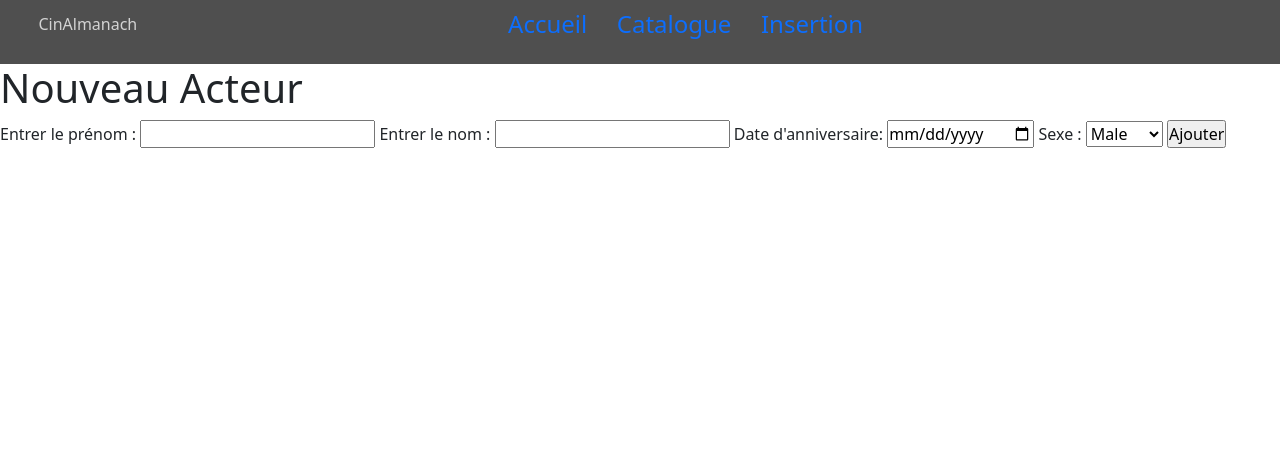
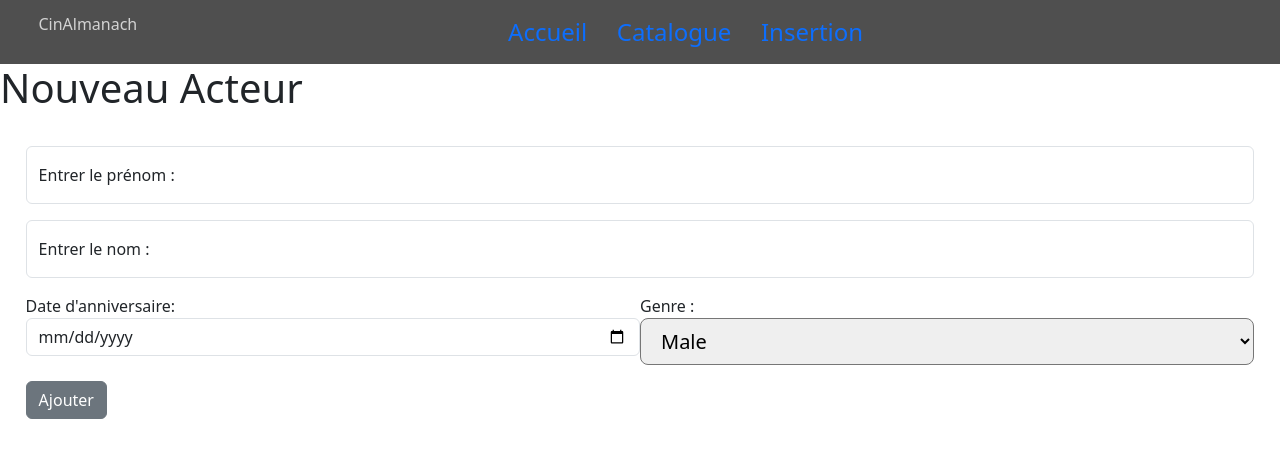
Before and after one commit to YannickLeCam/Cinema-App, a PHP site: template view/createActor.php in a window 1280 px wide. Shown: the top 458 px of the page. Run offline with PHP 8.4, Linux system fonts and the light colour scheme; the template is opened without the code that fills it, so the values that code supplies are empty.

Commit message:
add(Boostrap on Actor / Director Form)

```diff
--- a/public/css/style.css
+++ b/public/css/style.css
@@ -34,6 +34,7 @@ header nav{
 header nav ul{
     display: flex;
     gap : 10%;
+    margin:0;
 }
 
 header nav li{
@@ -83,6 +84,7 @@ header a:visited , header a:checked {
     justify-content: center;
     align-items: center;
     gap: 7%;
+    margin: 0;
 }
 
 #navList li,#navCreate li{
@@ -247,8 +249,16 @@ header a:visited , header a:checked {
     transition: 0.5s;
 }
 
-
-input:focus{
-    border: 5px rgba(49, 49, 49,0.6) solid;
-    box-shadow: 5px rgb(49, 49, 49);
+form{
+    padding: 2%;
 }
+.form-select:focus,.form-control:focus{
+    box-shadow: 7px 7px 7px rgb(212, 212, 212);
+    border-color :2px rgb(49, 49, 49) solid;
+}
+.form-sub-container {
+    display: grid;
+    grid-template-columns: repeat( 2,1fr);
+    grid-template-rows: 5% , 5%;
+    align-items: start;
+}
--- a/view/createActor.php
+++ b/view/createActor.php
@@ -12,19 +12,30 @@ echo $navService->navCreate();
 ?>
 
 <form action="./index.php?action=createActor" method="post">
-    <label for="name">Entrer le prénom :</label>
-    <input type="text" name="firstname" id="" value="<?=isset($data["firstname"])?htmlentities($data["firstname"]):""?>">
-    <label for="name">Entrer le nom :</label>
-    <input type="text" name="name" id="" value="<?=isset($data["name"])?htmlentities($data["name"]):""?>">
-    <label for="birthday">Date d'anniversaire:</label>
-    <input type="date" id="birthday" name="birthday" value="<?=(isset($data['birthday']) ? $data['birthday'] :"")?>">
-    <label for="genre">Sexe :</label>
-    <select name="genre" id="">
-        <option value="Male" <?=(isset($data['genre'])? ($data['genre']=='Male'?"selected":"" ):"" )?>>Male</option>
-        <option value="Female" <?=(isset($data['genre'])? ($data['genre']=='Female'?"selected":"" ):"" )?>>Female</option>
-        <option value="Other" <?=(isset($data['genre'])? ($data['genre']=='Other'?"selected":"" ):"" )?>>Other</option>
-    </select>
-    <input type="submit" name="SubmitActorForm" value="Ajouter">
+
+    <div class="form-floating mb-3">
+        <input type="text" name="firstname" id="floatingInput" class="form-control" value="<?=isset($data["firstname"])?htmlentities($data["firstname"]):""?>" placeholder="Entrer le prénom :">
+        <label for="floatingInput">Entrer le prénom :</label>
+    </div>
+    <div class="form-floating mb-3">
+        <input type="text" name="name" id="floatingInput" class="form-control" value="<?=isset($data["name"])?htmlentities($data["name"]):""?>" placeholder="EEntrer le nom :">
+        <label for="floatingInput">Entrer le nom :</label>
+    </div>
+
+
+    <div class="form-sub-container">
+
+        <label for="birthday">Date d'anniversaire:</label>
+        <label for="genre">Genre :</label>
+        <input type="date" id="birthday" name="birthday" class="form-control" value="<?=(isset($data['birthday']) ? $data['birthday'] :"")?>">
+        <select name="genre" id="" class="form-select-lg mb-3">
+            <option value="Male" <?=(isset($data['genre'])? ($data['genre']=='Male'?"selected":"" ):"" )?>>Male</option>
+            <option value="Female" <?=(isset($data['genre'])? ($data['genre']=='Female'?"selected":"" ):"" )?>>Female</option>
+            <option value="Other" <?=(isset($data['genre'])? ($data['genre']=='Other'?"selected":"" ):"" )?>>Other</option>
+        </select>
+    </div>
+
+    <input type="submit" name="SubmitActorForm" value="Ajouter" class="btn btn-secondary">
 </form>
 
 
```
Also changed, not shown: view/createDirector.php (+24 -14 lines).
